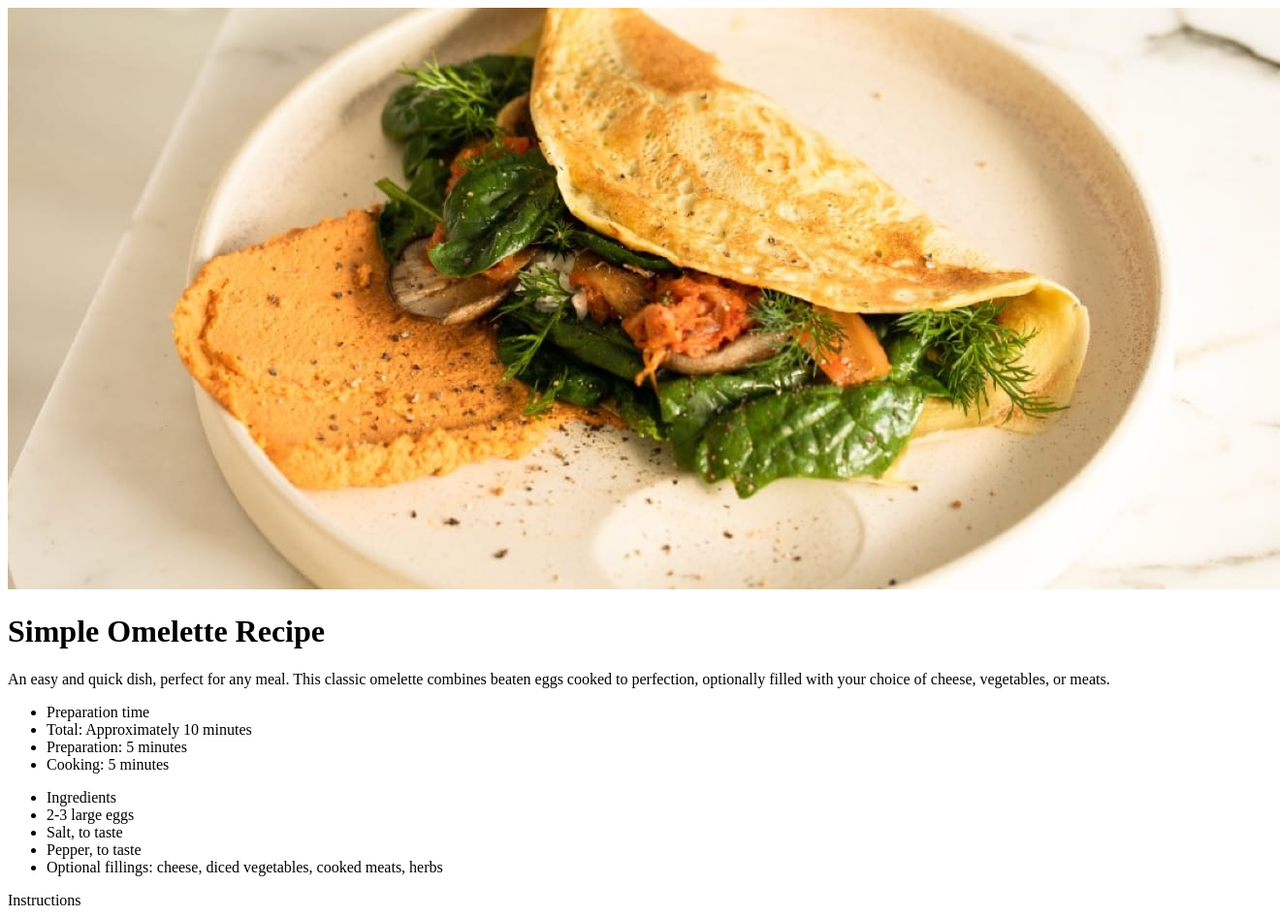
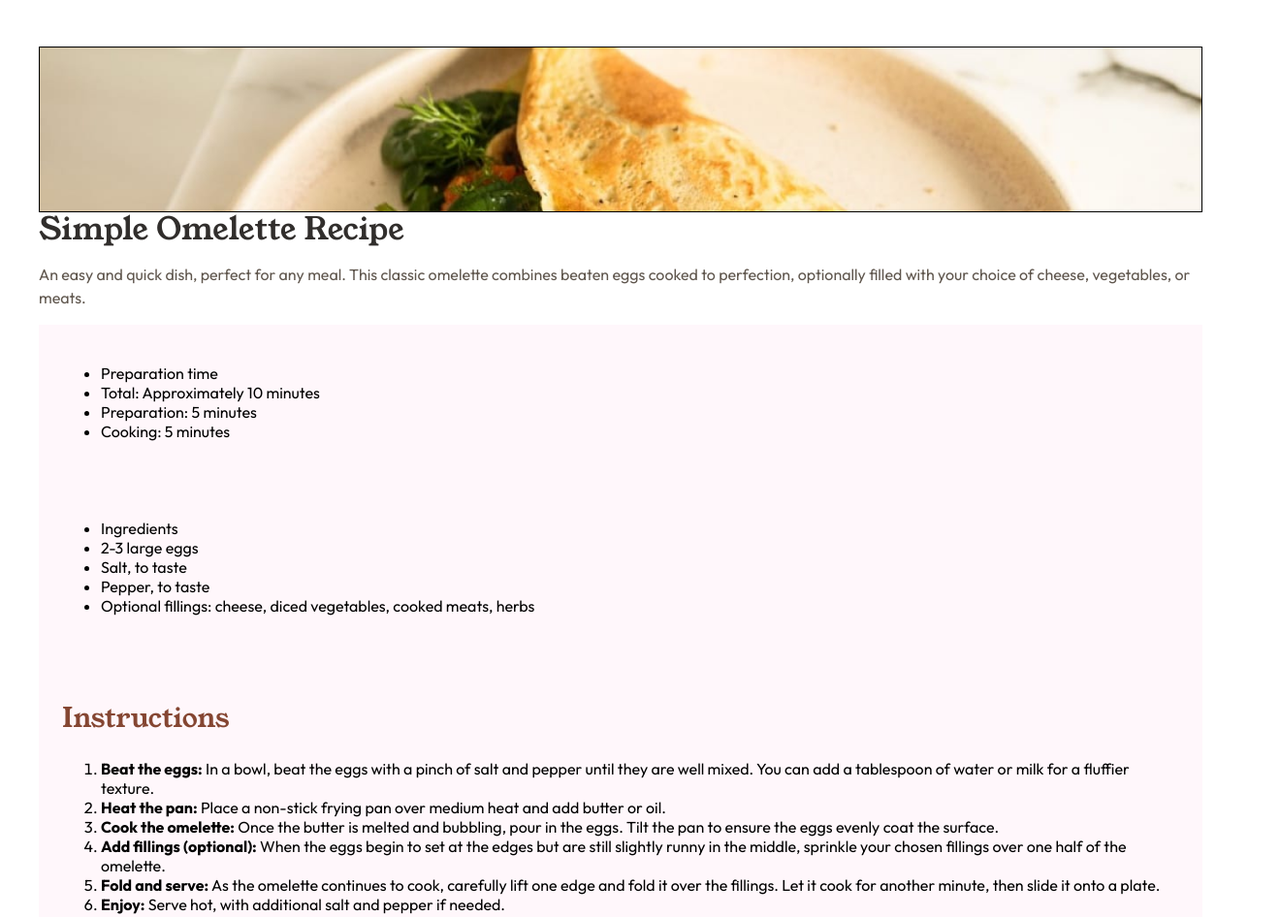
Before and after one commit to Adetolar/Omelette-Recipe, a plain HTML site: page index.html in a window 1280 px wide. Shown: the top 946 px of the page at 97% size, 1320 px wide, since content can reach past the window. Drawn offline with Linux system fonts and the light colour scheme.

Commit message:
Css file unfinished

```diff
--- a/index.html
+++ b/index.html
@@ -11,6 +11,12 @@
       sizes="32x32"
       href="./assets/images/favicon-32x32.png"
     />
+
+    <link rel="preconnect" href="https://fonts.googleapis.com">
+<link rel="preconnect" href="https://fonts.gstatic.com" crossorigin>
+<link href="https://fonts.googleapis.com/css2?family=Outfit:wght@400;600;700&family=Young+Serif&display=swap" rel="stylesheet">
+
+<link rel="stylesheet" href="style.css">
 
     <title>Frontend Mentor | Recipe page</title>
 
@@ -28,10 +34,7 @@
   <body>
     <main>
       <header>
-        <img
-          src="/assets/images/image-omelette.jpeg"
-          alt="Picture of freshly home"
-        />
+
       </header>
 
       <h1>Simple Omelette Recipe</h1>
--- /dev/null
+++ b/style.css
@@ -0,0 +1,63 @@
+* {
+  box-sizing: border-box;
+}
+
+body {
+  font-family: "Outfit", sans-serif;
+}
+
+/* <img
+src="/assets/images/image-omelette.jpeg"
+alt="Picture of freshly made omelette"
+/> */
+
+header {
+  border: 1px solid black;
+  height: 171px;
+  background: url(/assets/images/image-omelette.jpeg);
+  background-repeat: no-repeat;
+  background-size: cover;
+  padding: 0px;
+}
+
+main {
+  padding: 40px 32px;
+}
+
+h1 {
+  color: #312e2c;
+  font-family: "Young Serif", serif;
+  font-weight: 400;
+  line-height: 36px;
+  margin: 0px;
+}
+
+h1 + p {
+  color: #5f564d;
+  font-family: Outfit;
+  font-size: 16px;
+  font-weight: 400;
+  line-height: 24px;
+}
+
+section {
+  padding: 24px;
+  background-color: #fff7fb;
+}
+
+section p {
+  color: #854632;
+  font-family: "Young Serif", serif;
+  font-size: 28px;
+  font-style: normal;
+  font-weight: 400;
+  line-height: 100%;
+}
+
+section.preparation p {
+  color: #7a284e;
+  font-size: 20px;
+  font-family: "Outfit", sans-serif;
+  font-weight: 600;
+  line-height: 100%; /* 20px */
+}
```
